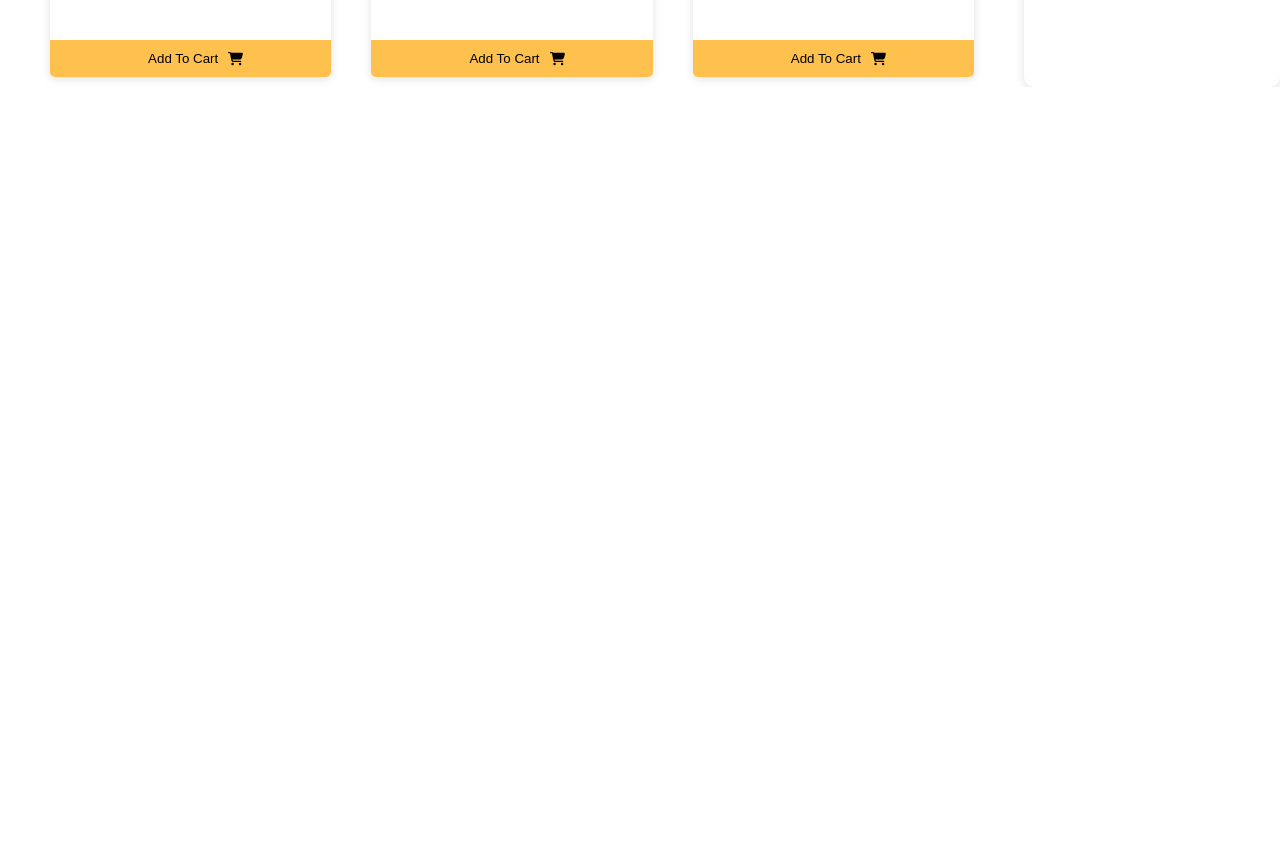
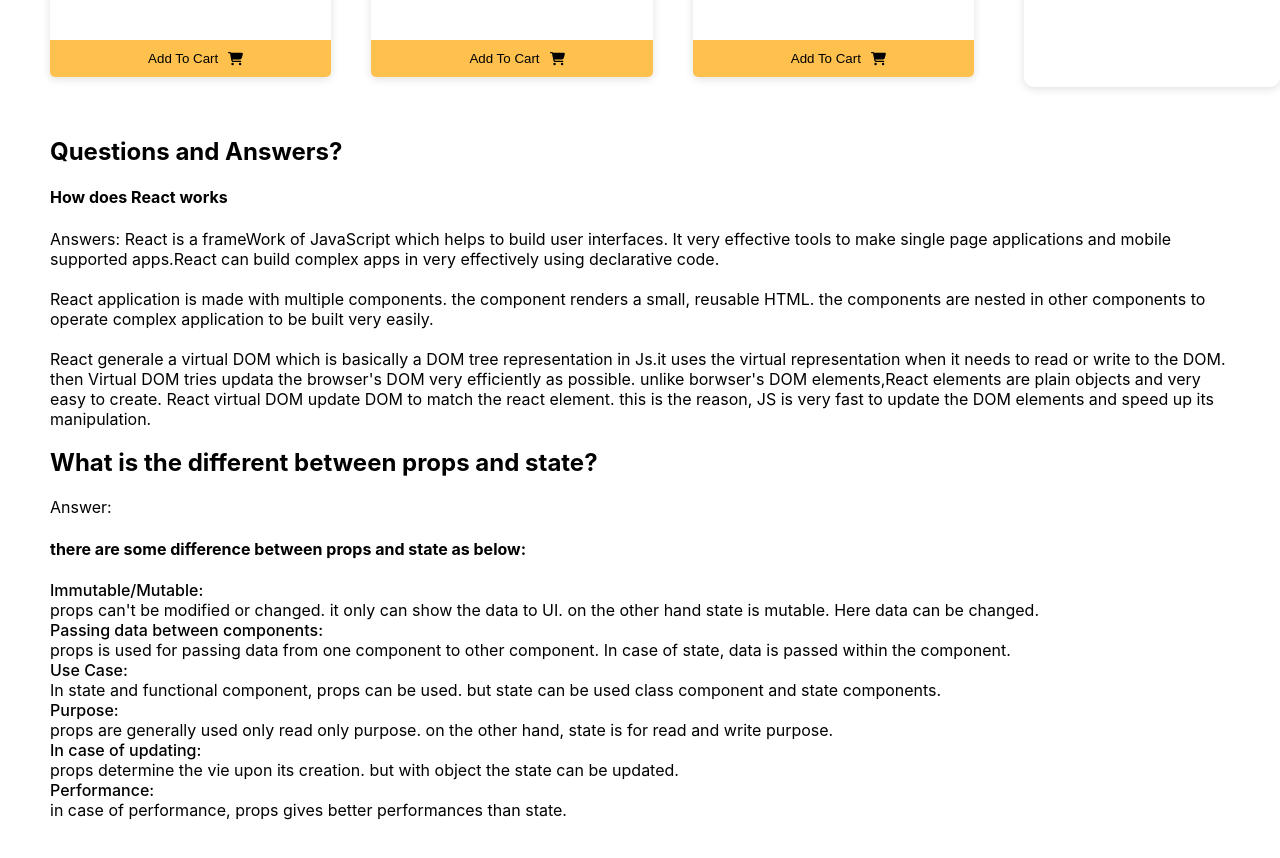
Before and after one commit to hasan-mohammad-bd/Leather-shop, a React (Create React App) app: page / in a window 1280 px wide. Shown: the part 1600-2458 px from the top of the page. Before the commit the page ends 1687 px from the top, so only its background shows below. Built offline with nearby package versions, Linux system fonts and the light colour scheme.

Commit message:
writing done

```diff
--- a/src/App.js
+++ b/src/App.js
@@ -2,12 +2,14 @@
 import './App.css';
 import Header from './components/Header/Header';
 import Shop from './components/Shop/Shop';
+import Answers from './components/Answers/Answers';
 
 function App() {
   return (
     <div className="App">
       <Header></Header>
       <Shop></Shop>
+      <Answers></Answers>
     </div>
   );
 }
--- /dev/null
+++ b/src/components/Answers/Answers.css
@@ -0,0 +1,8 @@
+.writing{
+    text-align: left;
+    margin: 50px;
+}
+
+span {
+    font-weight: 500;
+}
--- /dev/null
+++ b/src/components/Answers/Answers.js
@@ -0,0 +1,41 @@
+import './Answers.css'
+
+import React from 'react';
+
+const Answers = () => {
+    return (
+        <div className='writing'>
+            <h2>Questions and Answers?</h2>
+            <h4>How does React works</h4>
+            <p>Answers: React is a frameWork of JavaScript which helps to build user interfaces. It very effective tools to make single page applications and mobile supported apps.React can build complex apps in very effectively using declarative code.
+                <br /><br />
+            React application is made with multiple components. the component renders a small, reusable HTML. the components are nested in other components to operate complex application to be built very easily. <br /><br />
+            React generale a virtual DOM which is basically a DOM tree representation in Js.it uses the virtual representation when it needs to read or write to the DOM. then Virtual DOM tries updata the browser's DOM very efficiently as possible.
+            unlike borwser's DOM elements,React elements are plain objects and very easy to create. React virtual DOM update DOM to match the react element. this is the reason, JS is very fast to update the DOM elements and speed up its manipulation.           <h2>What is the different between props and state?</h2>
+            <p>Answer: </p>
+            <h4>there are some difference between props and state as below:</h4>
+            <span>Immutable/Mutable:</span> <br/>
+            props can't be modified or changed. it only can show the data to UI. on the other hand state is mutable. Here data can be changed. <br/>
+            <span>Passing data between components: </span>
+            <br />
+            props is used for passing data from one component to other component. In case of state, data is passed within the component.
+            <br/>
+            <span>Use Case:</span>
+            <br />
+            In state and functional component, props can be used. but state can be used class component and state components.
+            <br />
+            <span>Purpose:</span> <br/>
+            props are generally used only read only purpose. on the other hand, state is for read and write purpose.
+            <br/>
+            <span>In case of updating:</span>
+            <br />
+            props determine the vie upon its creation. but with object the state can be updated.
+            <br/>
+            <span>Performance:</span> <br />
+            in case of performance, props gives better performances than state.
+           </p>
+        </div>
+    );
+};
+
+export default Answers;
--- a/src/components/Choosen/Choosen.css
+++ b/src/components/Choosen/Choosen.css
@@ -6,7 +6,3 @@
     width: 300px;
     height: 509px;
 }
-
-.chosen-one {
-    padding: 30px;
-}
```
